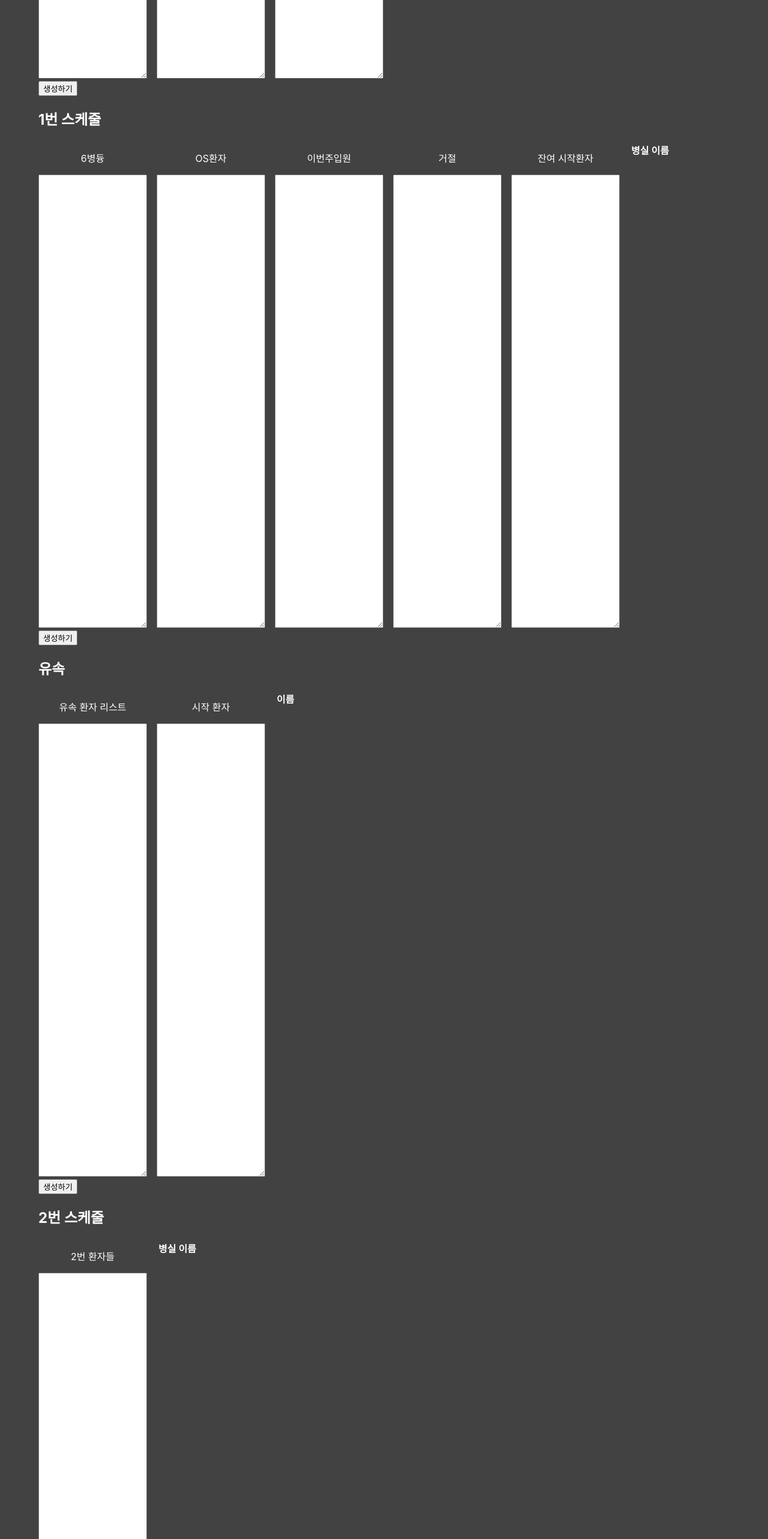
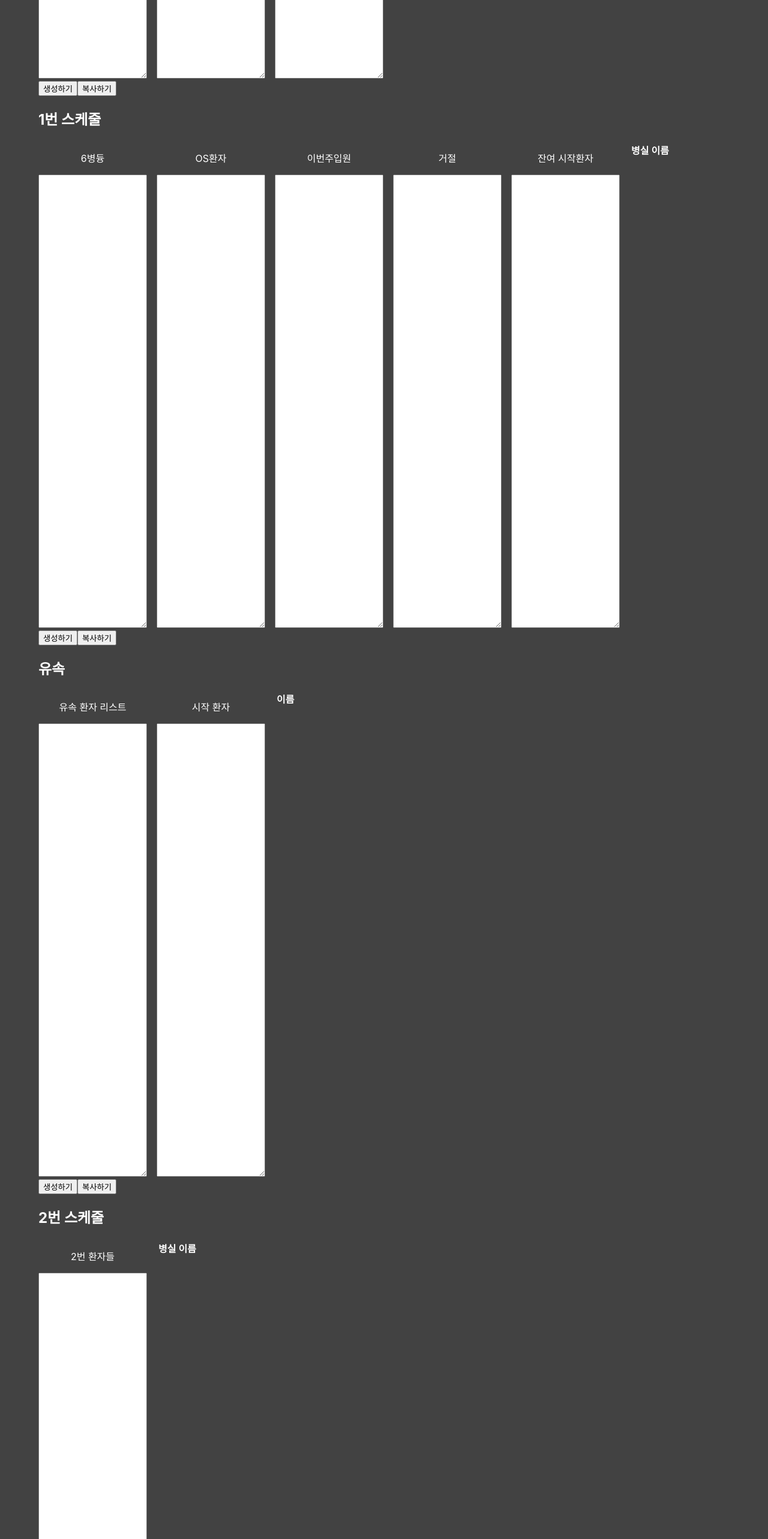
Before and after one commit to Chonim/saturday-schedule-creator, a Next.js app: page / in a window 1280 px wide. Shown: the part 820-3386 px from the top of the page at 60% size. Built offline with nearby package versions, Linux system fonts and the light colour scheme.

Commit message:
feat: implement copy logic

```diff
--- a/package.json
+++ b/package.json
@@ -11,6 +11,7 @@
   "dependencies": {
     "@emotion/react": "^11.7.0",
     "@emotion/styled": "^11.6.0",
+    "copy-to-clipboard": "^3.3.1",
     "next": "12.0.7",
     "react": "17.0.2",
     "react-dom": "17.0.2"
--- a/pages/index.tsx
+++ b/pages/index.tsx
@@ -10,6 +10,7 @@ import {
 } from "@utils/patientHelpers";
 import { Patient } from '@type/patientTypes';
 import PreviewTable from '@components/PreviewTable'
+import copy from "copy-to-clipboard";
 
 const ROWS = 50
 
@@ -35,7 +36,6 @@ const Home: NextPage = () => {
 
   const [finalFluList, setFinalFluList] = useState<string>('');
 
-  const [lastPatientFromFirst, setLastPatientFromFirst] = useState<Patient>()
   const [startIndexInSecond, setStartIndexInSecond] = useState<number>(0);
   const [secondPatientsList, setSecondPatientsList] = useState<Patient[]>([])
 
@@ -46,6 +46,21 @@ const Home: NextPage = () => {
     console.log(value);
     console.log(parseList(value));
   };
+
+  const copyToClipboard = (text: string) => {
+    copy(text, {
+      format: "text/plain",
+    });
+    alert('복사되었습니다.')
+  }
+
+  const createResultStringFromArray = (patients: Patient[]) => {
+    let resultString = "";
+    patients.forEach(({ room, name, isRefusing }) => {
+      resultString += `${room}\t${name}${isRefusing ? ` 당분간x` : ''}\n`;
+    });
+    copyToClipboard(resultString);
+  }
 
   const createPatientList = () => {
     const previousPatientList = parseList(previousPatientsInput?.current?.value || '');
@@ -160,6 +175,9 @@ const Home: NextPage = () => {
           </div>
         </div>
         <button onClick={createPatientList}>생성하기</button>
+        <button onClick={() => createResultStringFromArray(mergedPatientList)}>
+          복사하기
+        </button>
       </section>
 
       {/* first */}
@@ -197,6 +215,11 @@ const Home: NextPage = () => {
           </div>
         </div>
         <button onClick={createFirstList}>생성하기</button>
+        <button
+          onClick={() => createResultStringFromArray(patientsInFirstList)}
+        >
+          복사하기
+        </button>
       </section>
 
       {/* flu list */}
@@ -217,11 +240,8 @@ const Home: NextPage = () => {
             <PreviewTable patientList={finalFluList} />
           </div>
         </div>
-        <button
-          onClick={createFluList}
-        >
-          생성하기
-        </button>
+        <button onClick={createFluList}>생성하기</button>
+        <button onClick={() => copyToClipboard(finalFluList)}>복사하기</button>
       </section>
 
       {/* second */}
@@ -238,6 +258,9 @@ const Home: NextPage = () => {
           </div>
         </div>
         <button onClick={createSecondList}>생성하기</button>
+        <button onClick={() => createResultStringFromArray(secondPatientsList)}>
+          복사하기
+        </button>
       </section>
     </InputsContainer>
   );
```
Also changed, not shown: 1 other file (tests, documents, lock files or other folders).
